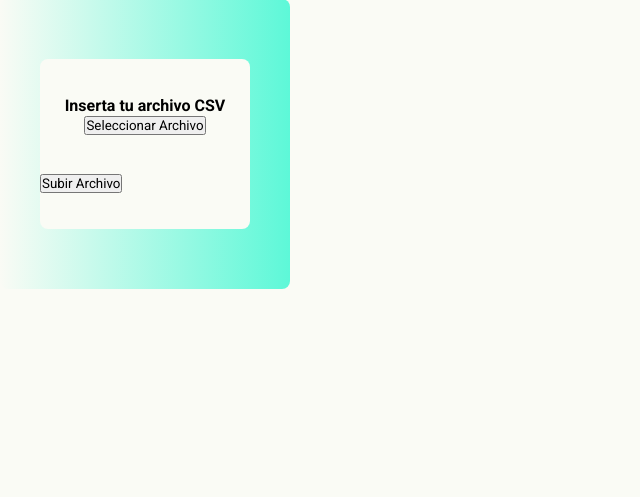
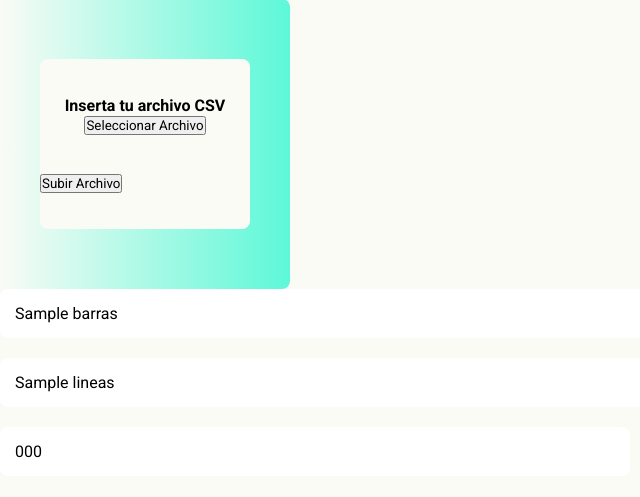
Before and after one commit to yUMIP04/Sistema-de-Ventas-con-Dashboard, a Flask app: template templates/Inicio.html in a window 1280 px wide. Shown: the part 108-605 px from the top of the page, without its empty margins (0-640 px from the left). Run offline with Flask 3, Linux system fonts and the light colour scheme; the visitor is signed in with stand-in values (Sample User, id 1); tables that the repository leaves empty hold one stand-in row (values such as "Sample post"); the template is opened without the code that fills it: most values are stand-ins (such as "Sample title", 1, 10 or a date in 2020); some libraries are stand-ins or nearby versions.

Commit message:
Graficas en inicio.html

```diff
--- a/app.py
+++ b/app.py
@@ -63,6 +63,10 @@ def inicio_sesion():
 
 def Inicio_dashboard():
 
+    graf_pastel = ""
+    graf_lineas = ""
+    graf_barras = ""
+
     if request.method == 'POST':
 
        archivo_csv = request.files['file-csv']
@@ -82,11 +86,13 @@ def Inicio_dashboard():
            print("🌟 Archivo insertado correctamente")
 
            ProcesamientoDatos_CSV(ruta_final)
-           Create_Graficas(ruta_final)
+           graf_pastel, graf_lineas, graf_barras = Create_Graficas(ruta_final)
+
+
        else:
            print("❌ El usuario envio el formulario pero no selecciono ningun archivo")
 
-    return render_template('Inicio.html')
+    return render_template('Inicio.html', pastel=graf_pastel, lineas=graf_lineas, barras=graf_barras)
 
 
 #🌟BASE
--- a/templates/Inicio.html
+++ b/templates/Inicio.html
@@ -27,4 +27,16 @@
 </div>
 
 </div>
+
+
+<div style="background: white; margin-bottom: 20px; padding: 15px; border-radius: 8px;">
+        {{ barras | safe }}
+    </div>
+
+    <div style="background: white; margin-bottom: 20px; padding: 15px; border-radius: 8px;">
+        {{ lineas | safe }}
+    </div>
+
+    <div style="background: white; margin-bottom: 20px; padding: 15px; border-radius: 8px; max-width: 600px;">
+        {{ pastel | safe }}
 {% endblock %}
```
Also changed, not shown: graficas.py (+14 -4 lines).
